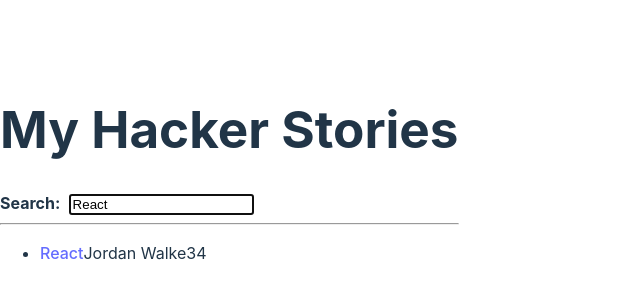
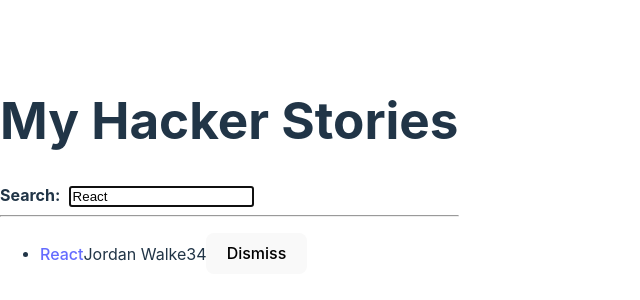
Before and after one commit to rageatm/react-test, a React (Vite) app: page / in a window 1280 px wide. Shown: the part 226-526 px from the top of the page, without its empty margins (0-640 px from the left). Built offline with nearby package versions, Linux system fonts and the light colour scheme.

Commit message:
feat: until 108 page

```diff
--- a/src/app.tsx
+++ b/src/app.tsx
@@ -1,27 +1,13 @@
 import {
   InputWithLabelType,
-  ItemType,
+  StoryType,
   ListType,
   StorageStateReturnType,
+  ItemType,
 } from "app-type";
 import React from "react";
 
-const useStorageState = (
-  key: string,
-  initialState: string
-): StorageStateReturnType => {
-  const [value, setValue] = React.useState(
-    localStorage.getItem(key) || initialState
-  );
-  React.useEffect(() => {
-    localStorage.setItem(key, value);
-  }, [value, key]);
-
-  return [value, setValue];
-};
-
-const App = () => {
-  const stories = [
+const initialStories = [
   {
     title: "React",
     url: "https://reactjs.org/",
@@ -39,9 +25,32 @@
     objectId: 1,
   },
 ];
+
+const useStorageState = (
+  key: string,
+  initialState: string
+): StorageStateReturnType => {
+  const [value, setValue] = React.useState(
+    localStorage.getItem(key) || initialState
+  );
+  React.useEffect(() => {
+    localStorage.setItem(key, value);
+  }, [value, key]);
+
+  return [value, setValue];
+};
+
+const App = () => {
   const [searchTerm, setSearchTerm] = useStorageState("search", "React");
+  const [stories, setStories] = React.useState(initialStories);
   const handleSearch = (event: any) => {
     setSearchTerm(event.target.value);
+  };
+  const handleRemoveStory = (item: StoryType) => {
+    const newStories = stories.filter(
+      (story) => item.objectId !== story.objectId
+    );
+    setStories(newStories);
   };
   const searchedStories = stories.filter((story) =>
     story.title.toLowerCase().includes(searchTerm.toLowerCase())
@@ -59,7 +68,7 @@
         <strong>Search: </strong>
       </InputWithLabel>
       <hr />
-      <List list={searchedStories} />
+      <List list={searchedStories} onRemoveItem={handleRemoveStory} />
     </div>
   );
 };
@@ -96,29 +105,34 @@
   );
 };
 
-const List = ({ list }: ListType) => (
+const List = ({ list, onRemoveItem }: ListType) => (
   <ul>
-    {list.map(({ objectId, ...item }) => (
-      <Item key={objectId} {...item} />
+    {list.map((item) => (
+      <Item key={item.objectId} item={item} onRemoveItem={onRemoveItem} />
     ))}
   </ul>
 );
 
-const Item = ({
-  title,
-  url,
-  author,
-  num_comments,
-  points,
-}: Omit<ItemType, "objectId">) => (
+const Item = ({ item, onRemoveItem }: ItemType) => {
+  const handleRemoveItem = () => {
+    onRemoveItem(item);
+  };
+
+  return (
     <li>
       <span>
-      <a href={url}>{title}</a>
+        <a href={item.url}>{item.title}</a>
       </span>
-    <span>{author}</span>
-    <span>{num_comments}</span>
-    <span>{points}</span>
+      <span>{item.author}</span>
+      <span>{item.num_comments}</span>
+      <span>{item.points}</span>
+      <span>
+        <button type="button" onClick={handleRemoveItem}>
+          Dismiss
+        </button>
+      </span>
     </li>
   );
+};
 
 export default App;
```
Also changed, not shown: src/app-type.ts (+14 -8 lines). Lines whose indentation alone changed are shown as unchanged.
